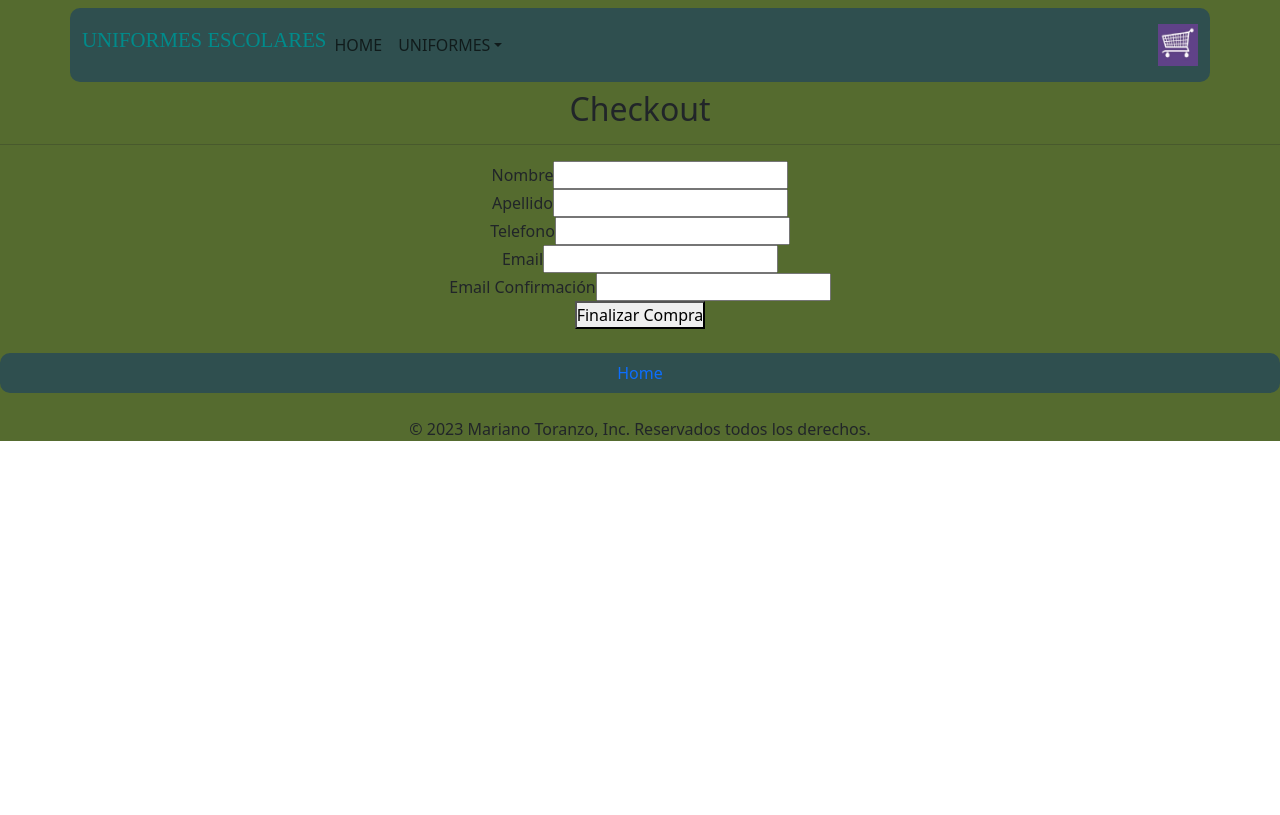
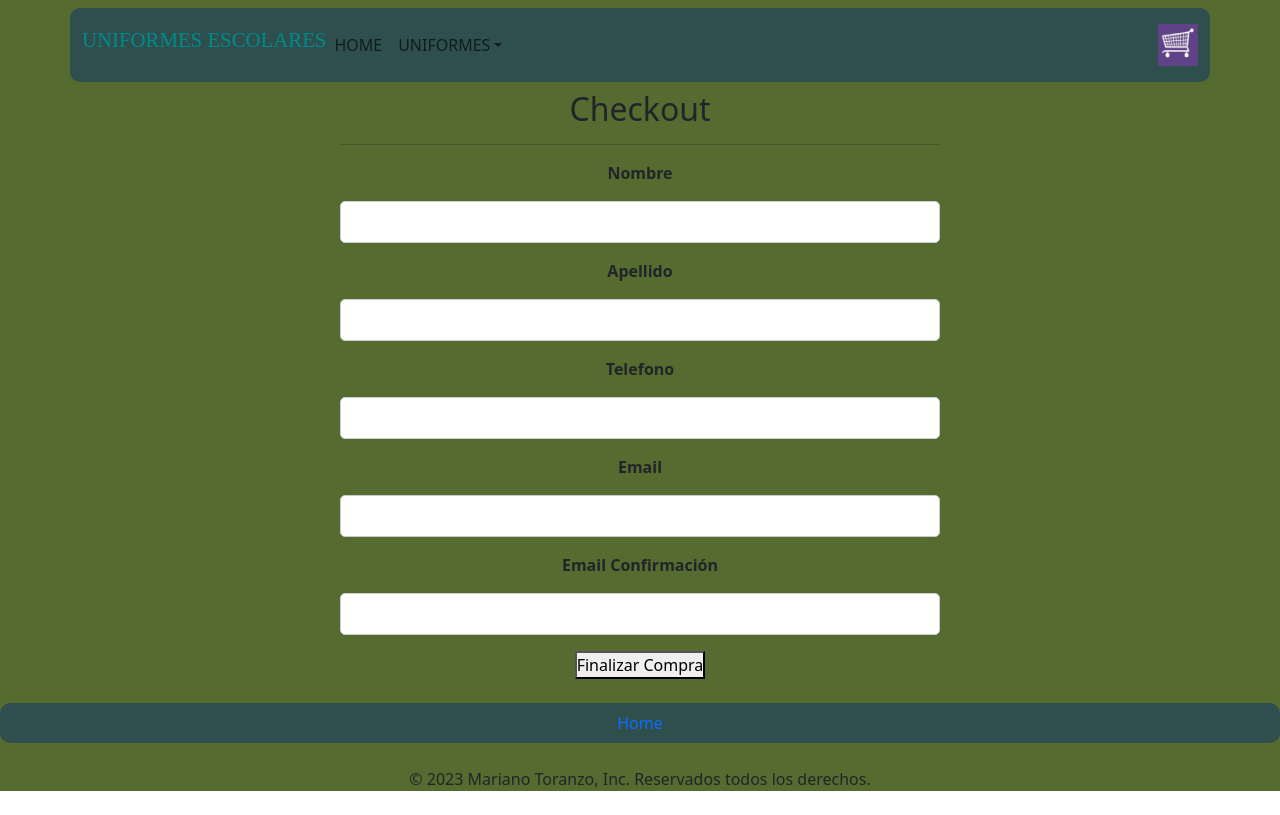
Before and after one commit to mariano-codificacion/practicas-react, a React (Vite) app: page /checkout in a window 1280 px wide. Built offline with nearby package versions, Linux system fonts and the light colour scheme.

Commit message:
control stock

```diff
--- /dev/null
+++ b/src/componentes/Checkout/Checkout.css
@@ -0,0 +1,37 @@
+.formulario {
+    max-width: 600px;
+    margin: 0 auto;
+}
+
+.form-group {
+    display: flex;
+    flex-direction: column;
+    margin-bottom: 1rem;
+}
+
+label {
+    font-weight: bold;
+    margin-bottom: 1rem;
+}
+
+input, textarea {
+    padding: 0.5rem;
+    font-size: 1rem;
+    border: 1px solid #ccc;
+    border-radius: 5px;
+    margin-bottom: 1rem;
+}
+
+
+h2 {
+    text-align: center;
+}
+
+.ordenId {
+    display: block;
+    margin: 4rem;
+    padding: 2rem;
+    font-size: 2rem;
+    border: 1px solid black;
+    border-radius: 5px;
+}
--- a/src/componentes/Checkout/Checkout.jsx
+++ b/src/componentes/Checkout/Checkout.jsx
@@ -1,10 +1,18 @@
+
+
+
+/////////////////////////////////////
+
+// Versión actualizando STOCK:
+
 import { useState, useContext } from "react";
-import {CarritoContext} from '../../context/CarritoContext';
+import { CarritoContext } from '../../context/CarritoContext';
 import { db } from "../../service/config";
-import { collection, addDoc } from "firebase/firestore";
+import { collection, addDoc, updateDoc, doc, getDoc } from "firebase/firestore";
+import './Checkout.css'
 
 const Checkout = () => {
-    const {carrito, vaciarCarrito, total, cantidadTotal} = useContext(CarritoContext);
+    const { carrito, vaciarCarrito, total, cantidadTotal } = useContext(CarritoContext);
     const [nombre, setNombre] = useState("");
     const [apellido, setApellido] = useState("");
     const [telefono, setTelefono] = useState("");
@@ -19,51 +27,74 @@ const Checkout = () => {
         e.preventDefault();
 
         //Verificamos que los campos esten completos:
-        if(!nombre || !apellido || !telefono || !email || !emailConfirmacion) {
+        if (!nombre || !apellido || !telefono || !email || !emailConfirmacion) {
             setError("Por favor complete todos los campos");
             return;
         }
 
         //Validamos que los campos del email coincidan:
-        if(email !== emailConfirmacion) {
+        if (email !== emailConfirmacion) {
             setError("Los campos del email no coinciden, maldito seas!!");
             return;
         }
 
         //Paso 1: Creamos el objeto de la orden.
         const orden = {
-            items: carrito.map( producto => ({
+            items: carrito.map(producto => ({
                 id: producto.item.id,
                 nombre: producto.item.nombre,
                 cantidad: producto.cantidad
             })),
-            totaldeItems: cantidadTotal,
+            total: cantidadTotal,
             nombre,
             apellido,
             telefono,
             email,
-            total
+            precioTotal: total,
+            fecha: new Date()
         };
 
-        //Paso 2: Guardamos la orden en la base de datos
+        //Vamos a modificar el código para que ejecute varias promesas en parelelo, por un lado quiero que actualice el stock de productos y por otro lado quiero que genere una orden de compra. Promise.All me permite todo esto.
 
+        Promise.all(
+            orden.items.map(async (productoOrden) => {
+                const productoRef = doc(db, "productos", productoOrden.id);
+                //Por cada producto en la coleecion "productos" obtengo una referencia.
+                const productoDoc = await getDoc(productoRef);
+                const stockActual = productoDoc.data().stock;
+                //Data me permite acceder a la información del documento.
+
+                await updateDoc(productoRef, {
+                    stock: stockActual - productoOrden.cantidad
+                });
+                //Modifico el stock y subo la información actualizada.
+            })
+        )
+            .then(() => {
+                //Guardamos la orden en la base de datos:
                 addDoc(collection(db, "ordenes"), orden)
-            .then(docRef => {
+                    .then((docRef) => {
                         setOrdenId(docRef.id);
                         vaciarCarrito();
                     })
-            .catch(error => {
+                    .catch((error) => {
                         console.log("Error al crear la orden", error);
-                setError("Se produjo un error al crear la orden, vuelva prontus");
+                        setError("Error al crear la orden, vuelva más tarde");
                     })
+            })
+            .catch((error) => {
+                console.log("Error al actualizar el stock. Dedicate a otra cosa", error);
+                setError("Error al actualizar el stock. Intente nuevamente");
+            })
+
     }
 
     return (
         <div>
             <h2>Checkout</h2>
-        <form onSubmit={manejadorFormulario}>
+            <form onSubmit={manejadorFormulario} className="formulario">
                 {carrito.map(producto => (
-                <div>
+                    <div key={producto.id}>
                         <p>
                             {producto.item.nombre} x {producto.cantidad}
                         </p>
@@ -73,40 +104,40 @@ const Checkout = () => {
                 ))}
                 <hr />
 
-                <div>
+                <div className="form-group">
                     <label htmlFor="nombre"> Nombre </label>
-                    <input type="text" value={nombre} onChange={(e)=>setNombre(e.target.value)} />
+                    <input type="text" value={nombre} onChange={(e) => setNombre(e.target.value)} />
                 </div>
 
-                <div>
+                <div className="form-group">
                     <label htmlFor=""> Apellido </label>
-                    <input type="text" value={apellido} onChange={(e)=>setApellido(e.target.value)} />
+                    <input type="text" value={apellido} onChange={(e) => setApellido(e.target.value)} />
                 </div>
 
-                <div>
+                <div className="form-group">
                     <label htmlFor=""> Telefono </label>
-                    <input type="text" value={telefono} onChange={(e)=>setTelefono(e.target.value)} />
+                    <input type="text" value={telefono} onChange={(e) => setTelefono(e.target.value)} />
                 </div>
 
-                <div>
+                <div className="form-group">
                     <label htmlFor=""> Email </label>
-                    <input type="email" value={email} onChange={(e)=>setEmail(e.target.value)} />
+                    <input type="email" value={email} onChange={(e) => setEmail(e.target.value)} />
                 </div>
 
-                <div>
+                <div className="form-group">
                     <label htmlFor=""> Email Confirmación </label>
-                    <input type="email" value={emailConfirmacion} onChange={(e)=>setEmailConfirmacion(e.target.value)} />
+                    <input type="email" value={emailConfirmacion} onChange={(e) => setEmailConfirmacion(e.target.value)} />
                 </div>
 
                 {
-                    error && <p style={{color:"red"}}> {error} </p>
+                    error && <p style={{ color: "red" }}> {error} </p>
                 }
 
                 <button type="submit"> Finalizar Compra </button>
             </form>
             {
                 orderId && (
-                <strong>¡Gracias por tu compra! Tu número de orden es {orderId} </strong>
+                    <strong className="ordenId">¡Gracias por tu compra! Tu número de orden es {orderId} </strong>
                 )
             }
 
```
Lines whose indentation alone changed are shown as unchanged.
